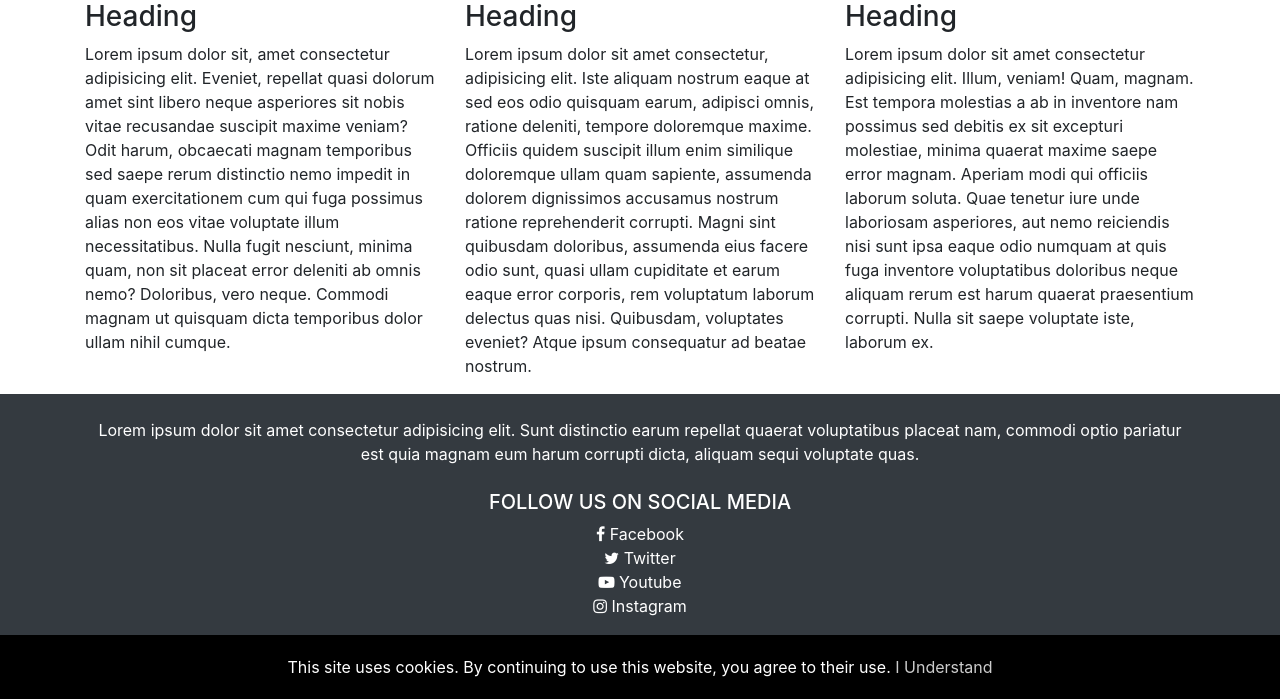
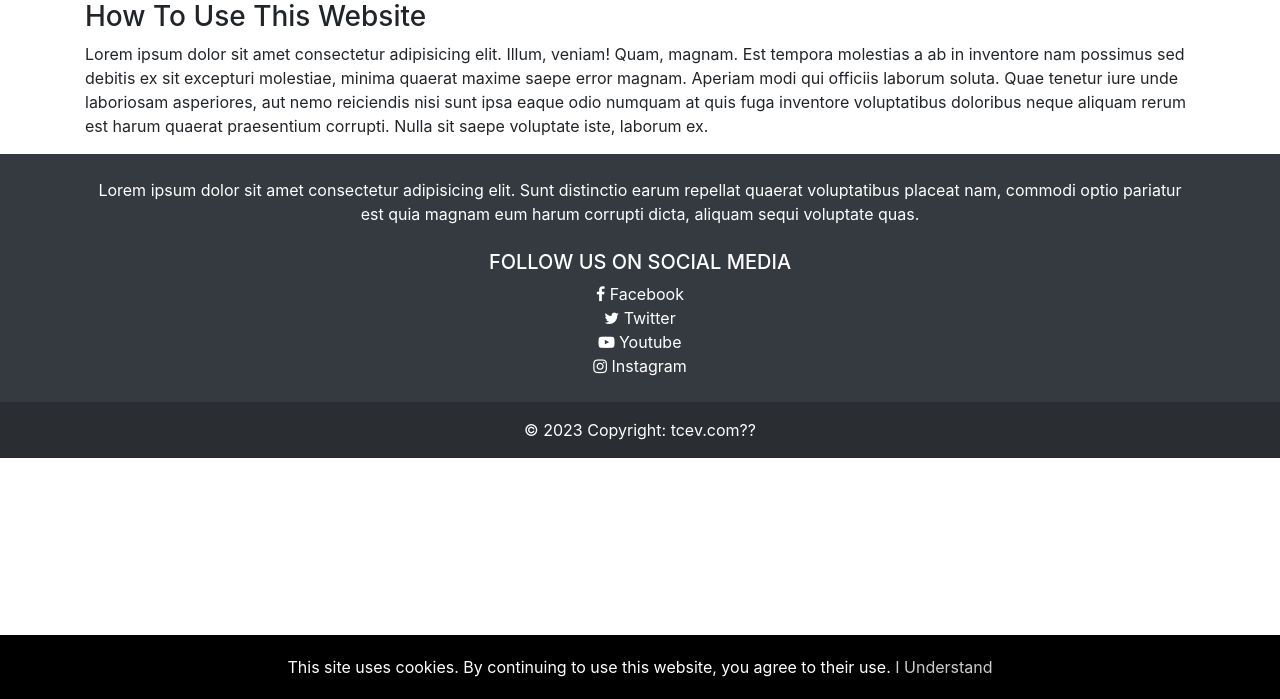
Before and after one commit to Caden-Kienitz/TSP_Team9, a Django app: page /help/ in a window 1280 px wide. Shown: the part 101-800 px from the top of the page. Run offline with Django 4.2, Linux system fonts and the light colour scheme; some libraries are stand-ins or nearby versions.

Commit message:
Changed help page columns and heading

```diff
--- a/app/templates/help.html
+++ b/app/templates/help.html
@@ -9,15 +9,7 @@
 <div class="container">
   <div class="row">
     <div class="col-sm">
-      <h3>Heading</h3>
-      Lorem ipsum dolor sit, amet consectetur adipisicing elit. Eveniet, repellat quasi dolorum amet sint libero neque asperiores sit nobis vitae recusandae suscipit maxime veniam? Odit harum, obcaecati magnam temporibus sed saepe rerum distinctio nemo impedit in quam exercitationem cum qui fuga possimus alias non eos vitae voluptate illum necessitatibus. Nulla fugit nesciunt, minima quam, non sit placeat error deleniti ab omnis nemo? Doloribus, vero neque. Commodi magnam ut quisquam dicta temporibus dolor ullam nihil cumque.
-    </div>
-    <div class="col-sm">
-      <h3>Heading</h3>
-      <p>Lorem ipsum dolor sit amet consectetur, adipisicing elit. Iste aliquam nostrum eaque at sed eos odio quisquam earum, adipisci omnis, ratione deleniti, tempore doloremque maxime. Officiis quidem suscipit illum enim similique doloremque ullam quam sapiente, assumenda dolorem dignissimos accusamus nostrum ratione reprehenderit corrupti. Magni sint quibusdam doloribus, assumenda eius facere odio sunt, quasi ullam cupiditate et earum eaque error corporis, rem voluptatum laborum delectus quas nisi. Quibusdam, voluptates eveniet? Atque ipsum consequatur ad beatae nostrum.</p>
-    </div>
-    <div class="col-sm">
-      <h3>Heading</h3>
+      <h3>How To Use This Website</h3>
       <p>Lorem ipsum dolor sit amet consectetur adipisicing elit. Illum, veniam! Quam, magnam. Est tempora molestias a ab in inventore nam possimus sed debitis ex sit excepturi molestiae, minima quaerat maxime saepe error magnam. Aperiam modi qui officiis laborum soluta. Quae tenetur iure unde laboriosam asperiores, aut nemo reiciendis nisi sunt ipsa eaque odio numquam at quis fuga inventore voluptatibus doloribus neque aliquam rerum est harum quaerat praesentium corrupti. Nulla sit saepe voluptate iste, laborum ex.</p>
     </div>
   </div>
```
